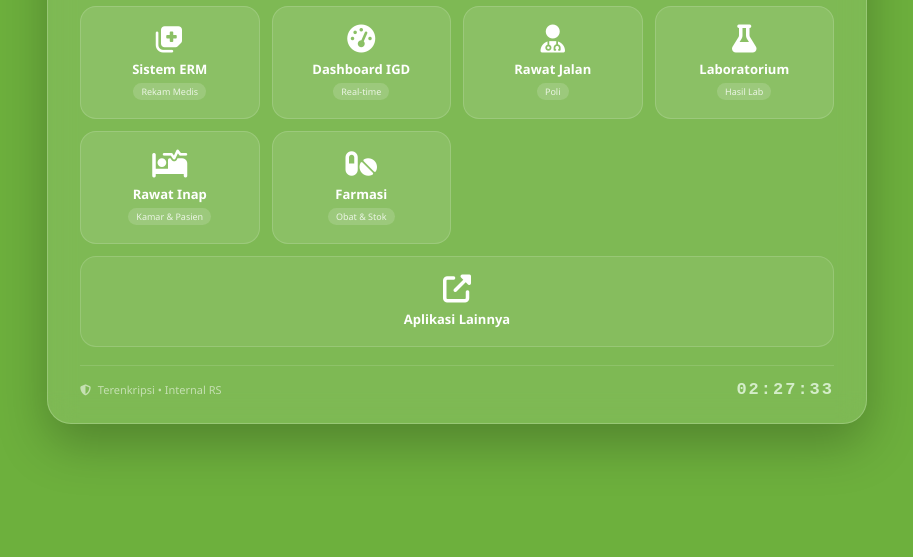
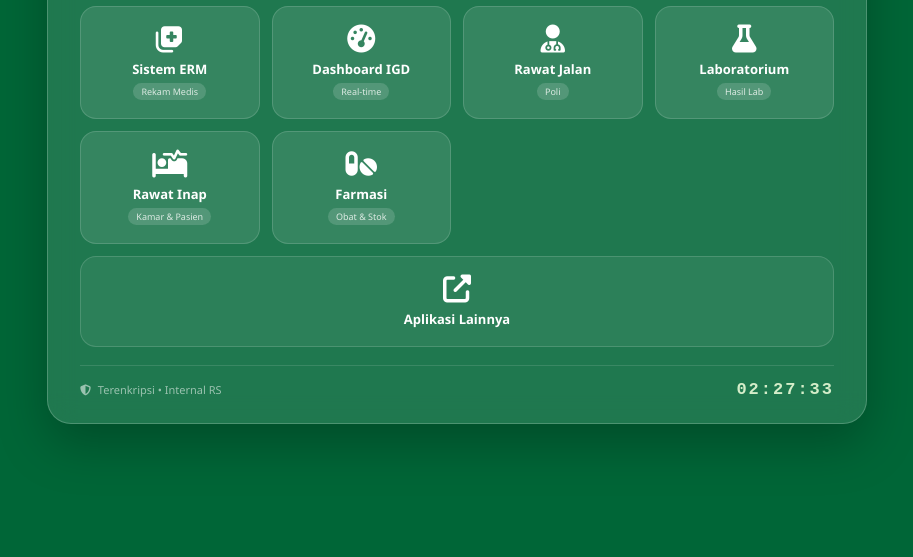
Before and after one commit to nhnurhabibullah007try/cpdh, a plain HTML site: page index.html in a window 1280 px wide. Shown: the part 243-800 px from the top of the page, without its empty margins (183-1096 px from the left). Drawn offline with Linux system fonts and the light colour scheme.

Commit message:
Add files via upload

```diff
--- a/index.html
+++ b/index.html
@@ -22,7 +22,7 @@
 
       body {
         font-family: "Segoe UI", Tahoma, Geneva, Verdana, sans-serif;
-        background: #6db03d;
+        background: #006637;
         display: flex;
         justify-content: center;
         align-items: center;
```
